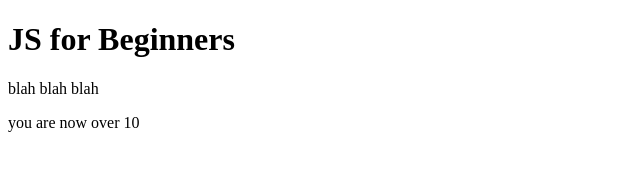
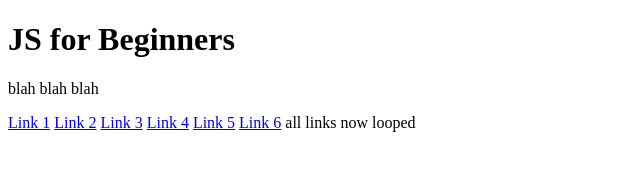
Before and after one commit to Tyler-Blood/Stepping-into-JavaScript, a plain HTML site: page index.html in a window 1280 px wide. Shown: the whole page, without its empty margins (0-640 px from the left). Drawn offline with Linux system fonts and the light colour scheme.

Commit message:
modified the test.js file to have a for loop and added 6 links into index.html

```diff
--- a/index.html
+++ b/index.html
@@ -14,6 +14,14 @@
 
 	</div>
 
+	<a href="#">Link 1</a>
+	<a href="#">Link 2</a>
+	<a href="#">Link 3</a>
+	<a href="#">Link 4</a>
+	<a href="#">Link 5</a>
+	<a href="#">Link 6</a>
+
+
 	<script src="test.js"></script>
 
 </body>
--- a/test.js
+++ b/test.js
@@ -1,10 +1,7 @@
-var age = 5;
+var links = document.getElementsByTagName("a");
 
-while (age < 10) {
-
-    console.log("Your age is less than 10");
-    age++;
-
+for (i=1; i <=links.length; i++) {
+    console.log("this is link number" + i);
 }
 
-document.write("you are now over 10");
+document.write("all links now looped");
```
